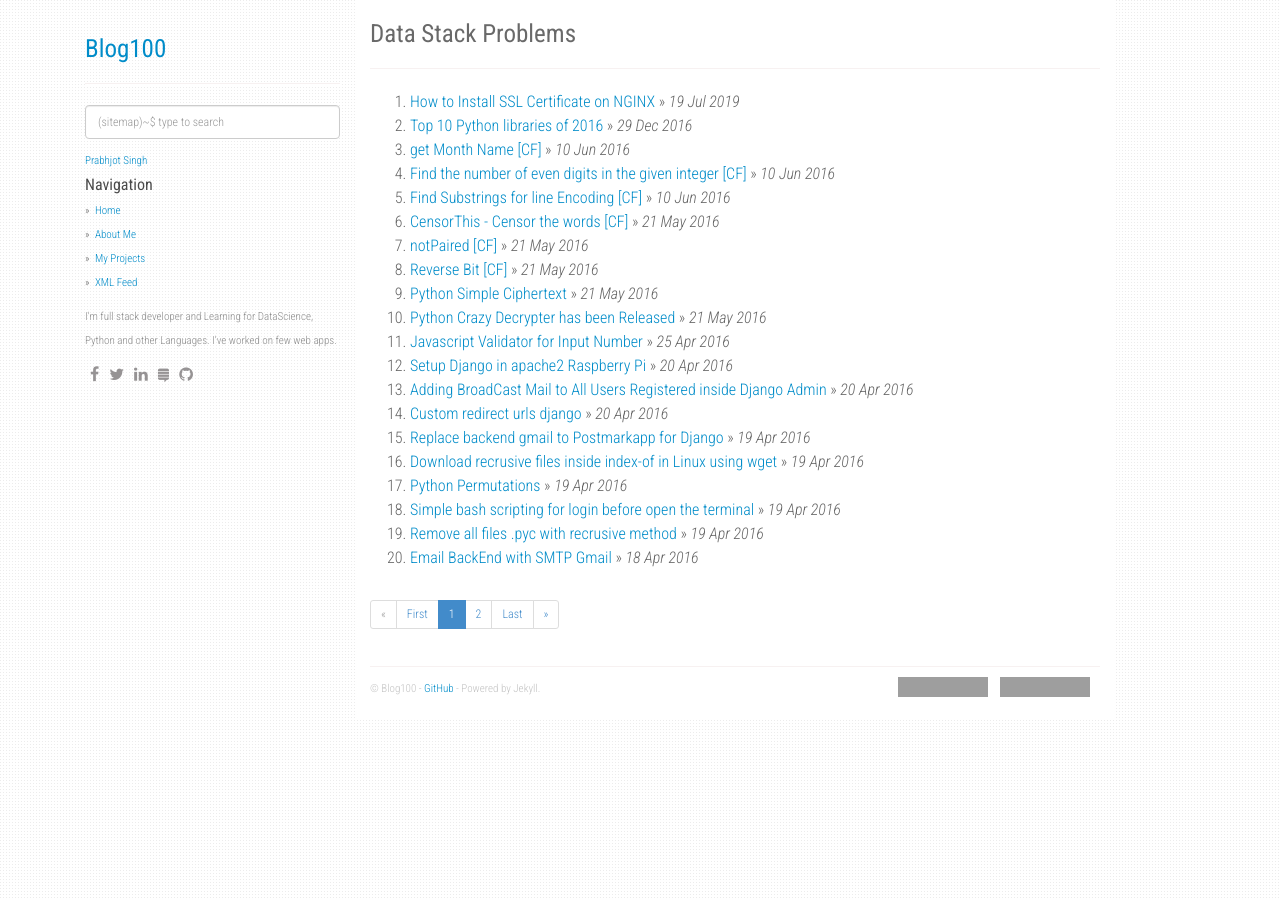
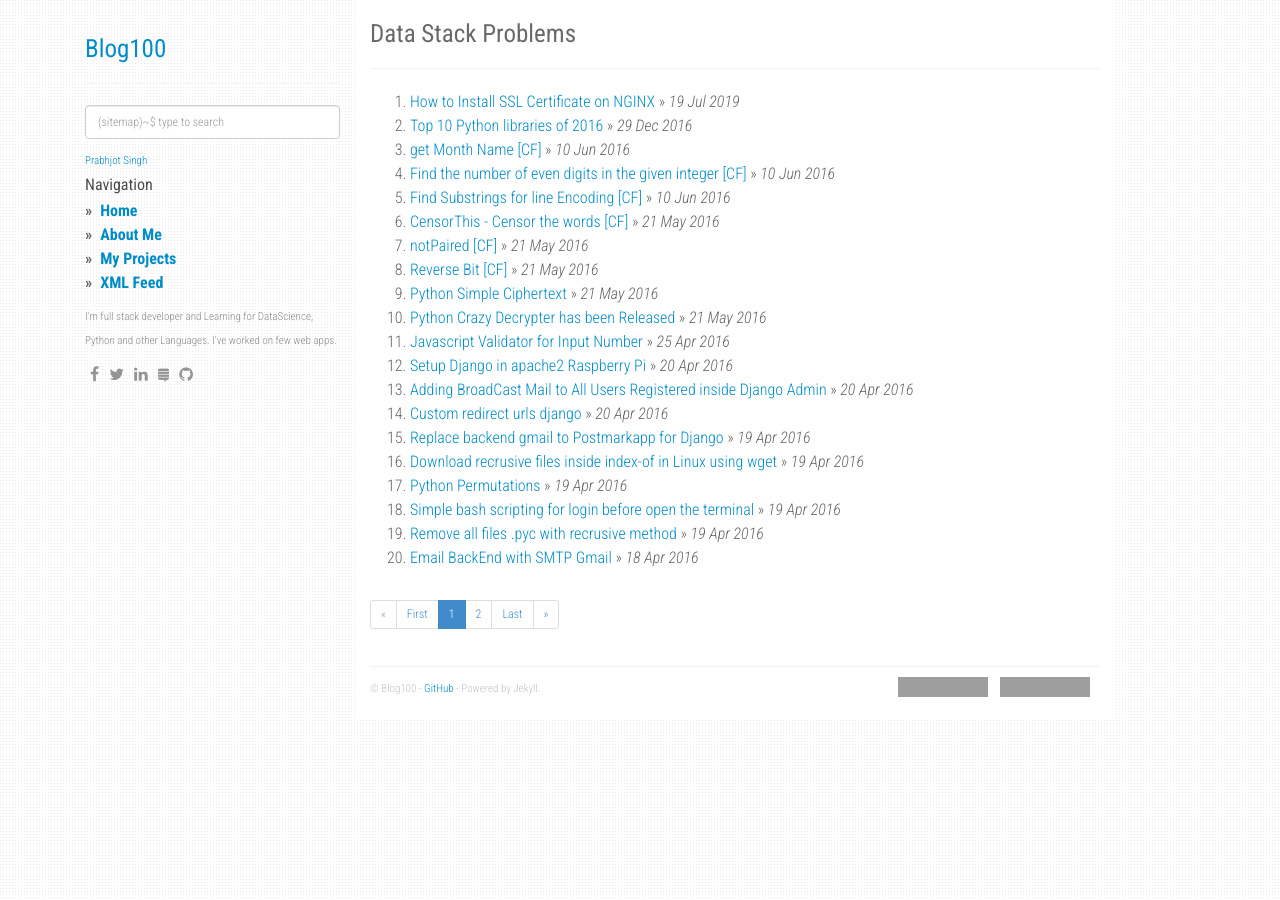
Before and after one commit to blog100/blog100.github.io, a Jekyll site: the page built from index.html, in a window 1280 px wide. Built offline with Jekyll 4.4.1, drawn with Linux system fonts in a browser that asks for light colours; nearby versions of some CDN libraries; the list of posts is cut into pages by our own code; comment, search, counter and statistics services are not loaded; grey boxes are pictures that could not be loaded.

Commit message:
develop
Signed-off-by: Singh <psingh45@ms.ds.uhc.com>

```diff
--- a/static/css/main.css
+++ b/static/css/main.css
@@ -49,6 +49,9 @@ a:hover {
 .sidebar-nav li {
   margin: 0;
   list-style: none;
+  font-size:medium;
+  font-weight: bold;
+
 }
 .sidebar-nav li::before {
   content: "»";
```
